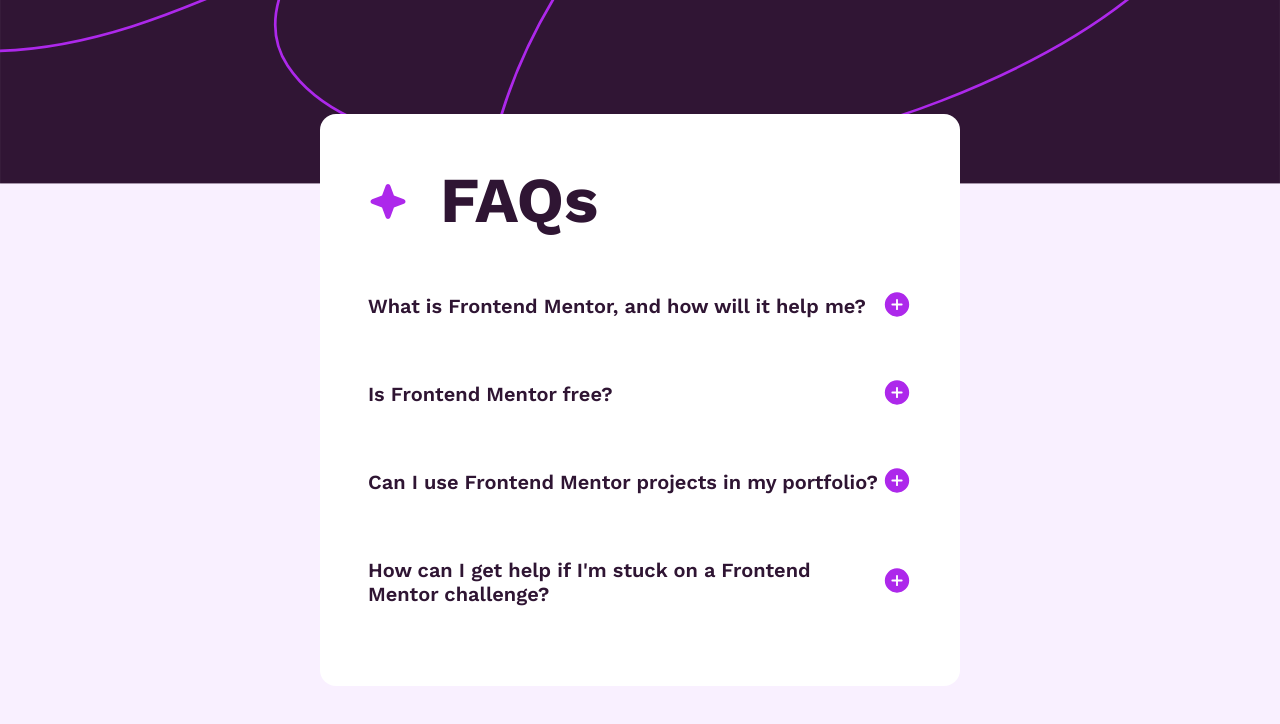
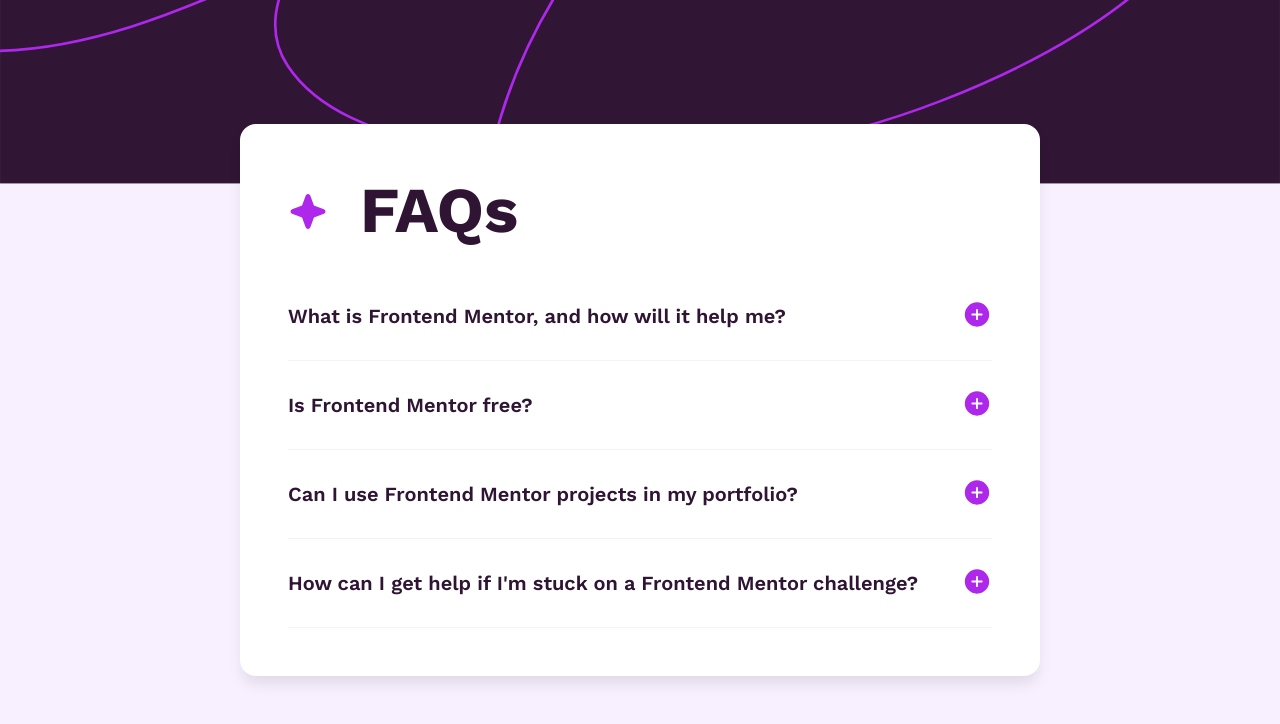
Before and after one commit to sandovalmelo/faq, a React (Create React App) app: page / in a window 1280 px wide. Shown: the top 724 px of the page. Built offline with nearby package versions, Linux system fonts and the light colour scheme.

Commit message:
add close on outside click

```diff
--- a/src/Components/Question.scss
+++ b/src/Components/Question.scss
@@ -1,7 +1,12 @@
+$pink: hsl(275, 100%, 97%);
+
 .question {
+	border-bottom: solid 1px $pink;
+
 	&-box {
 		display: flex;
 		align-items: center;
+		gap: 1rem;
 		justify-content: space-between;
 		cursor: pointer;
 	}
@@ -9,12 +14,17 @@
 	&-title {
 		font-size: 1.25rem;
 		padding: 2rem 0;
+		&:hover {
+			color: #ad28eb;
+		}
 	}
 
 	&-answer {
 		line-height: 1.5;
 		font-size: 1rem;
 		display: none;
+		padding-right: 2.5rem;
+		padding-bottom: 1rem;
 	}
 
 	.open {
--- a/src/Components/QuestionContainer.scss
+++ b/src/Components/QuestionContainer.scss
@@ -2,6 +2,7 @@ $white: hsl(0, 0%, 100%);
 
 .question-container {
 	background-color: $white;
+	width: 100%;
 	max-width: 50rem;
 	padding: 3rem;
 	position: absolute;
@@ -9,6 +10,7 @@ $white: hsl(0, 0%, 100%);
 	left: 50%;
 	transform: translate(-50%, -50%);
 	border-radius: 1rem;
+	box-shadow: 0px 10px 15px -3px rgba(0, 0, 0, 0.1);
 
 	h1 {
 		font-size: 4rem;
--- a/src/Components/QuestionsContainer.jsx
+++ b/src/Components/QuestionsContainer.jsx
@@ -1,4 +1,4 @@
-import React, { useState } from "react";
+import React, { useEffect, useRef, useState } from "react";
 import Question from "./Question";
 import "./QuestionContainer.scss";
 
@@ -31,9 +31,20 @@ const questions = [
 
 function QuestionsContainer() {
 	const [open, setOpen] = useState(null);
+	const ref = useRef(null);
+
+	useEffect(function () {
+		function handleClick(event) {
+			if (ref.current && !ref.current.contains(event.target)) setOpen(null);
+		}
+
+		document.addEventListener("click", handleClick);
+
+		return () => document.removeEventListener("click", handleClick);
+	}, []);
 
 	return (
-		<div className="question-container">
+		<div className="question-container" ref={ref}>
 			<div>
 				<span>
 					<img src="/images/icon-star.svg" alt="Star icon" />
```
